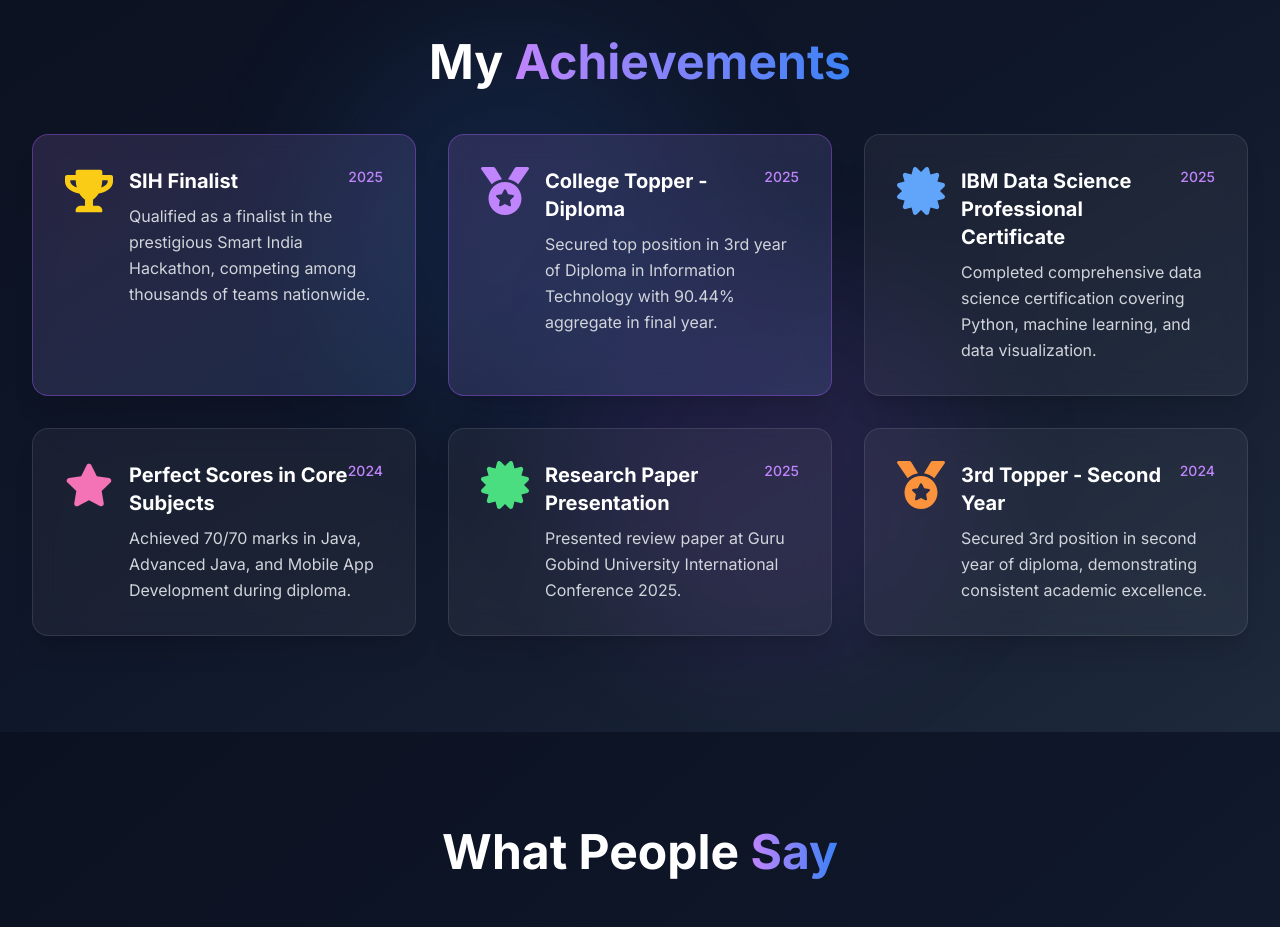
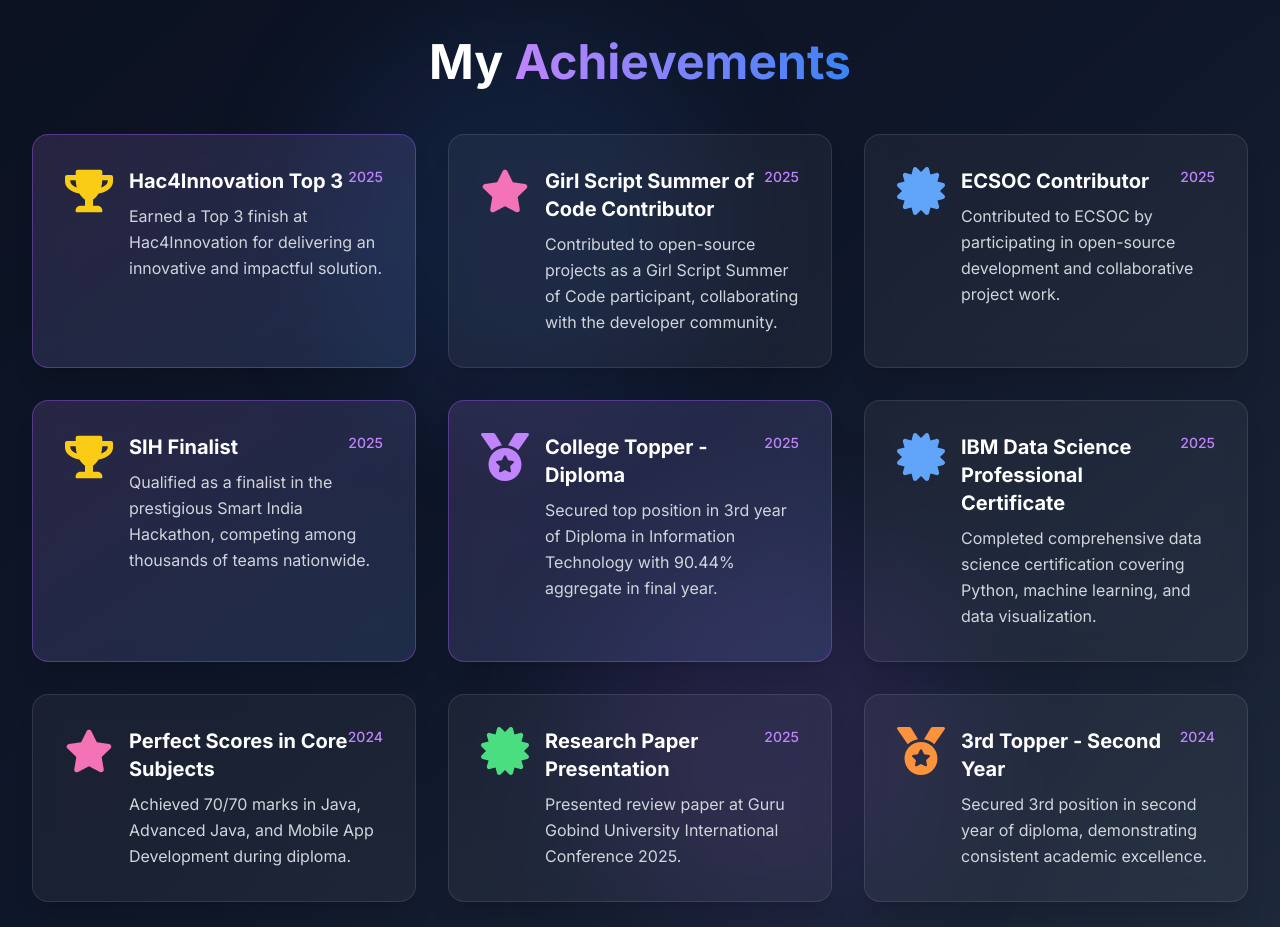
Before and after one commit to pra77a8/MyPortfolio, a Next.js app: page / in a window 1280 px wide. Shown: the part 4720-5647 px from the top of the page. Built offline with nearby package versions, Linux system fonts and the light colour scheme.

Commit message:
Updated Portfolio

```diff
--- a/app/components/Achievements.js
+++ b/app/components/Achievements.js
@@ -8,6 +8,25 @@ export default function Achievements() {
   const ref = useRef(null)
   const isInView = useInView(ref, { once: true, margin: "-100px" })
   const achievements = [
+    {
+      icon: <FaTrophy className="text-5xl text-yellow-400" />,
+      title: 'Hac4Innovation Top 3',
+      description: 'Earned a Top 3 finish at Hac4Innovation for delivering an innovative and impactful solution.',
+      date: '2025',
+      highlight: true
+    },
+    {
+      icon: <FaStar className="text-5xl text-pink-400" />,
+      title: 'Girl Script Summer of Code Contributor',
+      description: 'Contributed to open-source projects as a Girl Script Summer of Code participant, collaborating with the developer community.',
+      date: '2025'
+    },
+    {
+      icon: <FaCertificate className="text-5xl text-blue-400" />,
+      title: 'ECSOC Contributor',
+      description: 'Contributed to ECSOC by participating in open-source development and collaborative project work.',
+      date: '2025'
+    },
     {
       icon: <FaTrophy className="text-5xl text-yellow-400" />,
       title: 'SIH Finalist',
```
